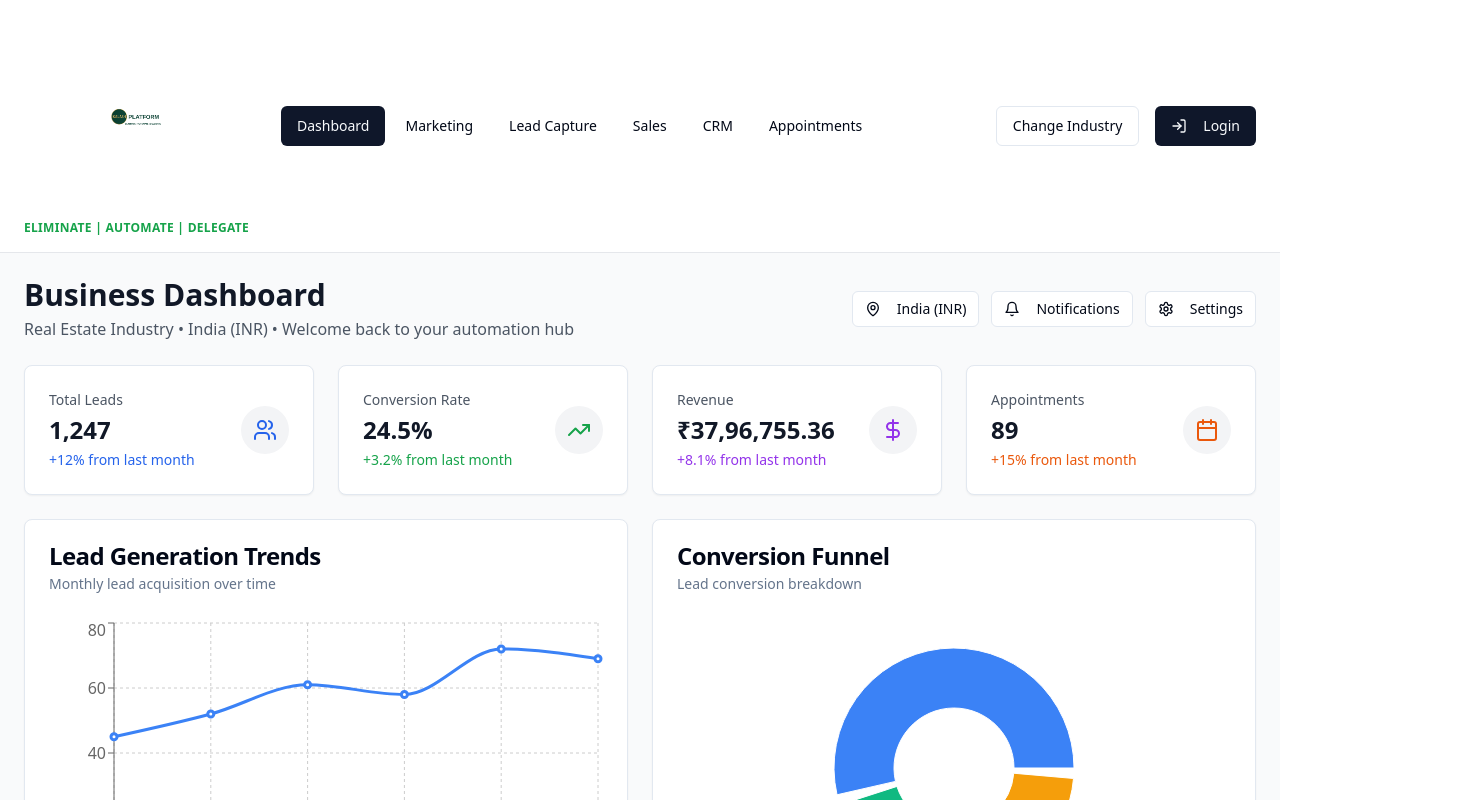
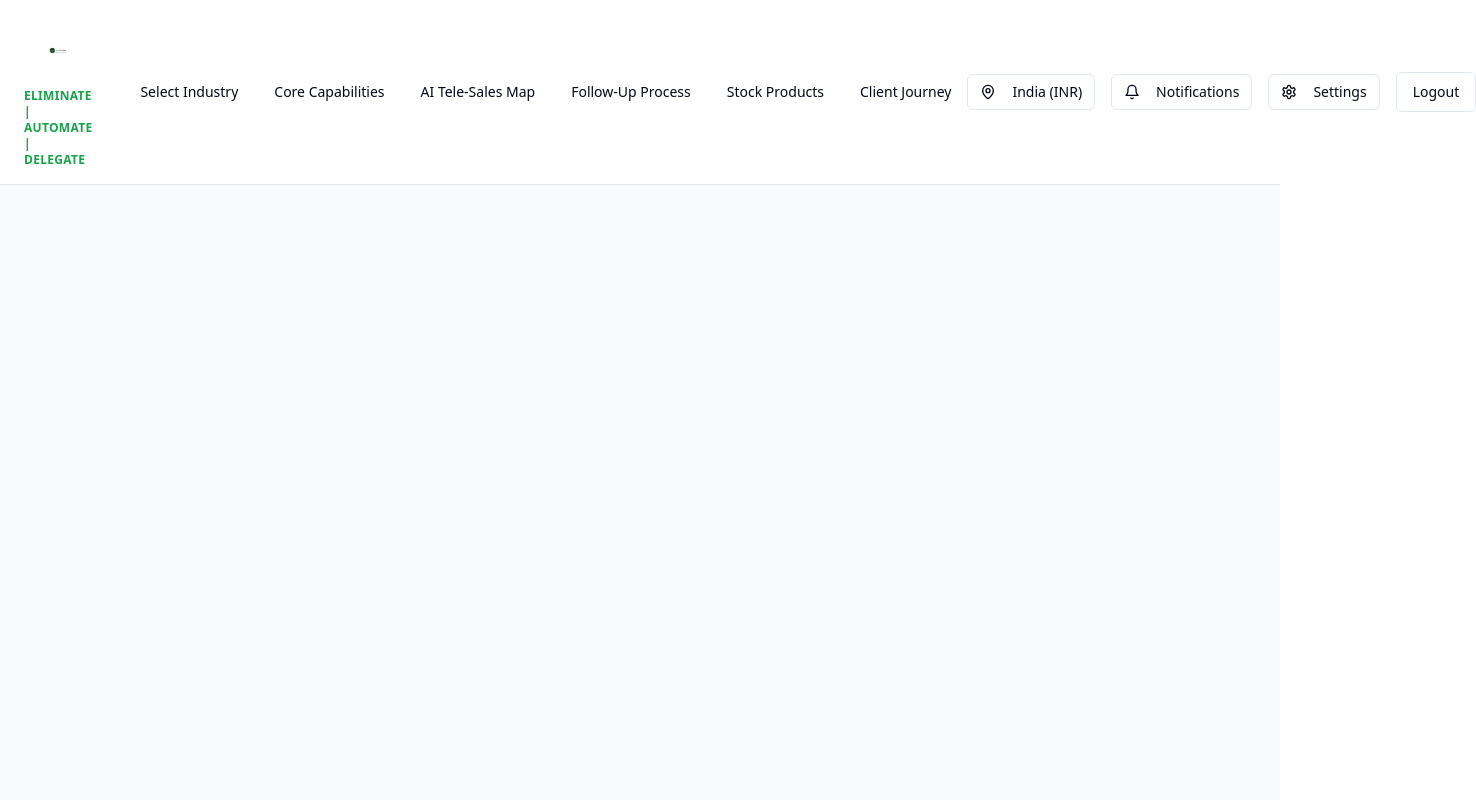
Before and after one commit to dualwarez/unified-engagement-hub, a React (Vite) app: page / in a window 1280 px wide. Both pictures are taken after a click on the element 216 px from the left and 778 px from the top of the page. Shown: the top 800 px of the page, 1476 px wide, since content can reach past the window. Built offline with nearby package versions, Linux system fonts and the light colour scheme.

Commit message:
Feat: Show content after login
Conditionally render content based on authentication status.

```diff
--- a/src/pages/Index.tsx
+++ b/src/pages/Index.tsx
@@ -13,6 +13,8 @@ import SalesModule from '@/components/SalesModule';
 import IndustrySelector from '@/components/IndustrySelector';
 import B2BAuthFlow from '@/components/B2BAuthFlow';
 import CountryCurrencySelector from '@/components/CountryCurrencySelector';
+import AITeleSalesMindMap from '@/components/AITeleSalesMindMap';
+import FollowUpMeetingMindMap from '@/components/FollowUpMeetingMindMap';
 import { CurrencyService } from '@/services/currencyService';
 
 const Index = () => {
@@ -92,6 +94,7 @@ const Index = () => {
   const handleAuthComplete = (userData: any) => {
     setIsAuthenticated(true);
     setShowAuth(false);
+    setSelectedIndustry('Stock Broking'); // Auto-select after login
     console.log('User authenticated:', userData);
   };
 
@@ -105,158 +108,24 @@ const Index = () => {
     console.log('Country and currency selected:', data);
   };
 
+  // Show auth flow
   if (showAuth) {
     return <B2BAuthFlow onBack={() => setShowAuth(false)} onComplete={handleAuthComplete} />;
   }
 
+  // Show country selector
   if (showCountrySelector) {
     return <CountryCurrencySelector onSubmit={handleCountryCurrencySelect} onBack={() => setShowCountrySelector(false)} defaultCountry={`${selectedCountry}|${selectedCurrency}`} defaultCurrency={selectedCurrency} />;
   }
 
+  // Show industry selector if not authenticated and no industry selected
   if (!selectedIndustry && !isAuthenticated) {
     return <IndustrySelector onSelect={setSelectedIndustry} onShowAuth={() => setShowAuth(true)} />;
   }
 
-  const renderDashboard = () => <div className="space-y-6">
-      <div className="flex justify-between items-center">
-        <div>
-          <h1 className="text-3xl font-bold text-gray-900">Business Dashboard</h1>
-          <p className="text-gray-600 mt-1">
-            {selectedIndustry} Industry • {selectedCountry} ({selectedCurrency}) • Welcome back to your automation hub
-          </p>
-        </div>
-        <div className="flex gap-3">
-          <Button variant="outline" size="sm" onClick={() => setShowCountrySelector(true)}>
-            <MapPin className="w-4 h-4 mr-2" />
-            {selectedCountry} ({selectedCurrency})
-          </Button>
-          <Button variant="outline" size="sm">
-            <Bell className="w-4 h-4 mr-2" />
-            Notifications
-          </Button>
-          <Button variant="outline" size="sm">
-            <Settings className="w-4 h-4 mr-2" />
-            Settings
-          </Button>
-        </div>
-      </div>
-
-      <div className="grid grid-cols-1 md:grid-cols-2 lg:grid-cols-4 gap-6">
-        {stats.map((stat, index) => <Card key={index} className="relative overflow-hidden">
-            <CardContent className="p-6">
-              <div className="flex items-center justify-between">
-                <div>
-                  <p className="text-sm font-medium text-gray-600">{stat.title}</p>
-                  <p className="text-2xl font-bold text-gray-900 mt-1">{stat.value}</p>
-                  <p className={`text-sm mt-1 ${stat.color}`}>{stat.change} from last month</p>
-                </div>
-                <div className={`p-3 rounded-full bg-gray-100`}>
-                  <stat.icon className={`w-6 h-6 ${stat.color}`} />
-                </div>
-              </div>
-            </CardContent>
-          </Card>)}
-      </div>
-
-      <div className="grid grid-cols-1 lg:grid-cols-2 gap-6">
-        <Card>
-          <CardHeader>
-            <CardTitle>Lead Generation Trends</CardTitle>
-            <CardDescription>Monthly lead acquisition over time</CardDescription>
-          </CardHeader>
-          <CardContent>
-            <ResponsiveContainer width="100%" height={300}>
-              <LineChart data={dashboardData.leads}>
-                <CartesianGrid strokeDasharray="3 3" />
-                <XAxis dataKey="name" />
-                <YAxis />
-                <Tooltip />
-                <Line type="monotone" dataKey="value" stroke="#3b82f6" strokeWidth={3} />
-              </LineChart>
-            </ResponsiveContainer>
-          </CardContent>
-        </Card>
-
-        <Card>
-          <CardHeader>
-            <CardTitle>Conversion Funnel</CardTitle>
-            <CardDescription>Lead conversion breakdown</CardDescription>
-          </CardHeader>
-          <CardContent>
-            <ResponsiveContainer width="100%" height={300}>
-              <PieChart>
-                <Pie data={dashboardData.conversion} cx="50%" cy="50%" innerRadius={60} outerRadius={120} paddingAngle={5} dataKey="value">
-                  {dashboardData.conversion.map((entry, index) => <Cell key={`cell-${index}`} fill={entry.color} />)}
-                </Pie>
-                <Tooltip />
-              </PieChart>
-            </ResponsiveContainer>
-          </CardContent>
-        </Card>
-      </div>
-
-      <div className="grid grid-cols-1 lg:grid-cols-3 gap-6">
-        <Card className="lg:col-span-2">
-          <CardHeader>
-            <CardTitle>Recent Activities</CardTitle>
-          </CardHeader>
-          <CardContent>
-            <div className="space-y-4">
-              <div className="flex items-center gap-4 p-4 bg-blue-50 rounded-lg">
-                <Mail className="w-5 h-5 text-blue-600" />
-                <div className="flex-1">
-                  <p className="font-medium">New lead from website form</p>
-                  <p className="text-sm text-gray-600">john.doe@example.com • 2 minutes ago</p>
-                </div>
-                <Badge>New</Badge>
-              </div>
-              <div className="flex items-center gap-4 p-4 bg-green-50 rounded-lg">
-                <Calendar className="w-5 h-5 text-green-600" />
-                <div className="flex-1">
-                  <p className="font-medium">Appointment scheduled</p>
-                  <p className="text-sm text-gray-600">Meeting with Sarah Johnson • Tomorrow 2:00 PM</p>
-                </div>
-                <Badge variant="secondary">Scheduled</Badge>
-              </div>
-              <div className="flex items-center gap-4 p-4 bg-purple-50 rounded-lg">
-                <MessageSquare className="w-5 h-5 text-purple-600" />
-                <div className="flex-1">
-                  <p className="font-medium">WhatsApp message sent</p>
-                  <p className="text-sm text-gray-600">Follow-up with Mike Wilson • 1 hour ago</p>
-                </div>
-                <Badge variant="outline">Sent</Badge>
-              </div>
-            </div>
-          </CardContent>
-        </Card>
-
-        <Card>
-          <CardHeader>
-            <CardTitle>Quick Actions</CardTitle>
-          </CardHeader>
-          <CardContent className="space-y-3">
-            <Button className="w-full justify-start" variant="outline">
-              <PlusCircle className="w-4 h-4 mr-2" />
-              Add New Lead
-            </Button>
-            <Button className="w-full justify-start" variant="outline">
-              <Calendar className="w-4 h-4 mr-2" />
-              Schedule Appointment
-            </Button>
-            <Button className="w-full justify-start" variant="outline">
-              <MessageSquare className="w-4 h-4 mr-2" />
-              Send WhatsApp
-            </Button>
-            <Button className="w-full justify-start" variant="outline">
-              <Target className="w-4 h-4 mr-2" />
-              Create Campaign
-            </Button>
-          </CardContent>
-        </Card>
-      </div>
-    </div>;
-
-  return <div className="min-h-screen bg-gray-50">
+  // Main authenticated application view
+  return (
+    <div className="min-h-screen bg-gray-50">
       <nav className="bg-white border-b border-gray-200 px-6 py-4">
         <div className="flex items-center justify-between">
           <div className="flex items-center space-x-8">
@@ -271,52 +140,118 @@ const Index = () => {
                 ELIMINATE | AUTOMATE | DELEGATE
               </p>
             </div>
+
+            {/* Main Navigation Tabs matching the uploaded image */}
             <div className="flex space-x-1">
-              <Button variant={activeModule === 'dashboard' ? 'default' : 'ghost'} onClick={() => setActiveModule('dashboard')} className="text-sm">
-                Dashboard
+              <Button
+                variant={activeModule === 'select-industry' ? 'default' : 'ghost'}
+                onClick={() => setActiveModule('select-industry')}
+                className="text-sm"
+              >
+                Select Industry
               </Button>
-              <Button variant={activeModule === 'marketing' ? 'default' : 'ghost'} onClick={() => setActiveModule('marketing')} className="text-sm">
-                Marketing
+              <Button
+                variant={activeModule === 'core-capabilities' ? 'default' : 'ghost'}
+                onClick={() => setActiveModule('core-capabilities')}
+                className="text-sm"
+              >
+                Core Capabilities
               </Button>
-              <Button variant={activeModule === 'leads' ? 'default' : 'ghost'} onClick={() => setActiveModule('leads')} className="text-sm">
-                Lead Capture
+              <Button
+                variant={activeModule === 'ai-tele-sales' ? 'default' : 'ghost'}
+                onClick={() => setActiveModule('ai-tele-sales')}
+                className="text-sm"
+              >
+                AI Tele-Sales Map
               </Button>
-              <Button variant={activeModule === 'sales' ? 'default' : 'ghost'} onClick={() => setActiveModule('sales')} className="text-sm">
-                Sales
+              <Button
+                variant={activeModule === 'follow-up' ? 'default' : 'ghost'}
+                onClick={() => setActiveModule('follow-up')}
+                className="text-sm"
+              >
+                Follow-Up Process
               </Button>
-              <Button variant={activeModule === 'crm' ? 'default' : 'ghost'} onClick={() => setActiveModule('crm')} className="text-sm">
-                CRM
+              <Button
+                variant={activeModule === 'stock-products' ? 'default' : 'ghost'}
+                onClick={() => setActiveModule('stock-products')}
+                className="text-sm"
+              >
+                Stock Products
               </Button>
-              <Button variant={activeModule === 'appointments' ? 'default' : 'ghost'} onClick={() => setActiveModule('appointments')} className="text-sm">
-                Appointments
+              <Button
+                variant={activeModule === 'client-journey' ? 'default' : 'ghost'}
+                onClick={() => setActiveModule('client-journey')}
+                className="text-sm"
+              >
+                Client Journey
               </Button>
             </div>
           </div>
+
           <div className="flex items-center space-x-4">
-
+            <Button variant="outline" size="sm" onClick={() => setShowCountrySelector(true)}>
+              <MapPin className="w-4 h-4 mr-2" />
+              {selectedCountry} ({selectedCurrency})
+            </Button>
+            <Button variant="outline" size="sm">
+              <Bell className="w-4 h-4 mr-2" />
+              Notifications
+            </Button>
+            <Button variant="outline" size="sm">
+              <Settings className="w-4 h-4 mr-2" />
+              Settings
+            </Button>
             <Button variant="outline" onClick={() => {
-            setSelectedIndustry('');
-            setIsAuthenticated(false);
-          }} className="text-sm">
-              Change Industry
-            </Button>
-            <Button className="text-sm" onClick={() => setShowAuth(true)}>
-              <LogIn className="w-4 h-4 mr-2" />
-              Login
+              setSelectedIndustry('');
+              setIsAuthenticated(false);
+            }} className="text-sm">
+              Logout
             </Button>
           </div>
         </div>
       </nav>
 
       <main className="p-6">
-        {activeModule === 'dashboard' && renderDashboard()}
-        {activeModule === 'marketing' && <MarketingModule industry={selectedIndustry} currency={selectedCurrency} />}
-        {activeModule === 'leads' && <EnhancedLeadModule industry={selectedIndustry} currency={selectedCurrency} />}
-        {activeModule === 'sales' && <SalesModule industry={selectedIndustry} currency={selectedCurrency} />}
-        {activeModule === 'crm' && <CRMModule industry={selectedIndustry} />}
-        {activeModule === 'appointments' && <AppointmentModule industry={selectedIndustry} />}
+        {activeModule === 'select-industry' && (
+          <IndustrySelector onSelect={setSelectedIndustry} onShowAuth={() => setShowAuth(true)} />
+        )}
+
+        {activeModule === 'core-capabilities' && (
+          <div className="space-y-6">
+            <div className="text-center mb-8">
+              <h2 className="text-3xl font-bold text-gray-900 mb-4">Core Capabilities</h2>
+              <p className="text-gray-600">Comprehensive AI-powered features for your business growth</p>
+            </div>
+            <MarketingModule industry={selectedIndustry || 'Stock Broking'} currency={selectedCurrency} />
+          </div>
+        )}
+
+        {activeModule === 'ai-tele-sales' && <AITeleSalesMindMap />}
+
+        {activeModule === 'follow-up' && <FollowUpMeetingMindMap />}
+
+        {activeModule === 'stock-products' && (
+          <div className="space-y-6">
+            <div className="text-center mb-8">
+              <h2 className="text-3xl font-bold text-gray-900 mb-4">Stock Products</h2>
+              <p className="text-gray-600">Comprehensive equity-based financial products</p>
+            </div>
+            <SalesModule industry={selectedIndustry || 'Stock Broking'} currency={selectedCurrency} />
+          </div>
+        )}
+
+        {activeModule === 'client-journey' && (
+          <div className="space-y-6">
+            <div className="text-center mb-8">
+              <h2 className="text-3xl font-bold text-gray-900 mb-4">Client Journey</h2>
+              <p className="text-gray-600">Complete client lifecycle management</p>
+            </div>
+            <CRMModule industry={selectedIndustry || 'Stock Broking'} />
+          </div>
+        )}
       </main>
-    </div>;
+    </div>
+  );
 };
 
 export default Index;
```
